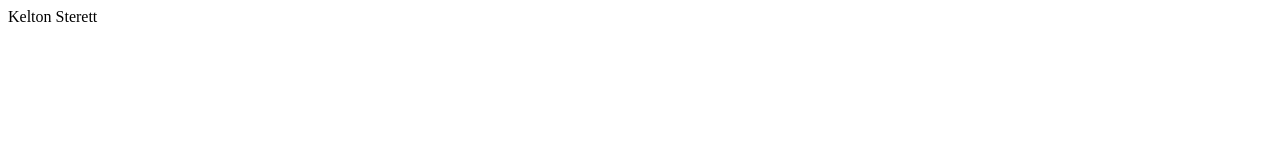
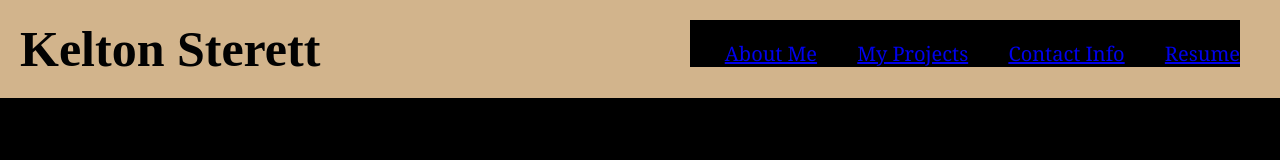
Before and after one commit to KeltonSterett/My-Portfolio, a plain HTML site: page index.html in a window 1280 px wide. Drawn offline with Linux system fonts and the light colour scheme.

Commit message:
started hmtl & css for header, added links, and title

```diff
--- a/Assets/style.css
+++ b/Assets/style.css
@@ -0,0 +1,39 @@
+* {
+    box-sizing: border-box;
+    padding: 0;
+    margin: 0;
+}
+
+body {
+    background-color: black;
+}
+
+header {
+    padding: 20px;
+    font-family: 'Times New Roman', Times, serif;
+    background-color: tan;
+    color: rgb(2, 2, 2);
+}
+
+header h1 {
+    display: inline-block;
+    font-size: 50px;
+}
+
+header nav {
+    padding-top: 20px;
+    margin-right: 20px;
+    float: right;
+    font-family: Georgia, 'Times New Roman', Times, serif;
+    font-size: 20px;
+    background-color: black;
+}
+
+header nav ul {
+    list-style-type: none;
+}
+
+header nav ul li {
+    display: inline-block;
+    margin-left: 35px;
+}
--- a/index.html
+++ b/index.html
@@ -8,7 +8,25 @@
 </head>
 
 <body>
-    <header>Kelton Sterett</header>
+    <header>
+        <h1>Kelton Sterett</h1>
+        <nav>
+            <ul>
+                <li>
+                    <a href="About-Me">About Me</a>
+                </li>
+                <li>
+                    <a href="My-Projects">My Projects</a>
+                </li>
+                <li>
+                    <a href="Contact-Info">Contact Info</a>
+                </li>
+                <li>
+                    <a href="Resume">Resume</a>
+                </li>
+            </ul>
+        </nav>
+    </header>
 
 </body>
 </html>
```
